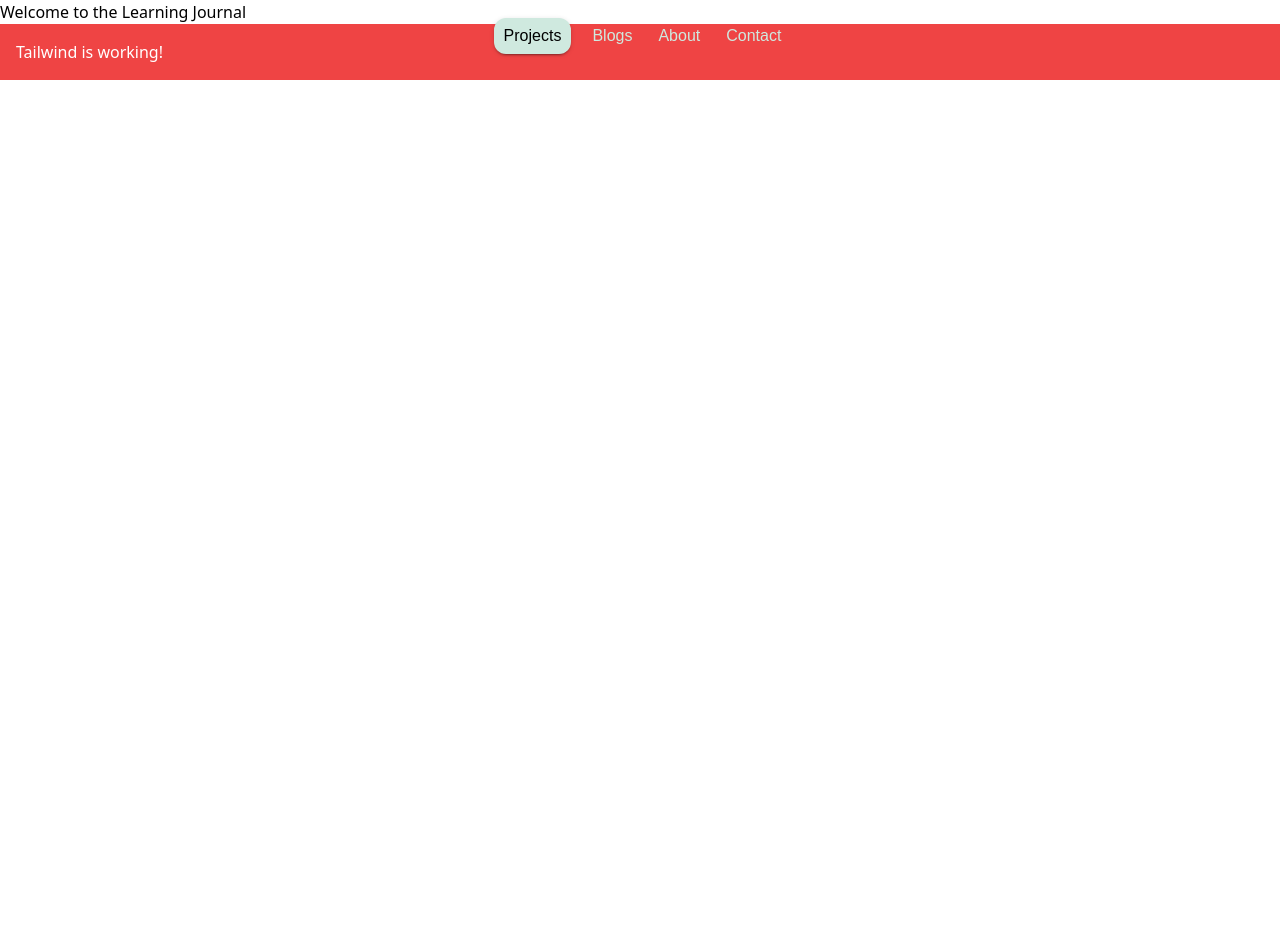
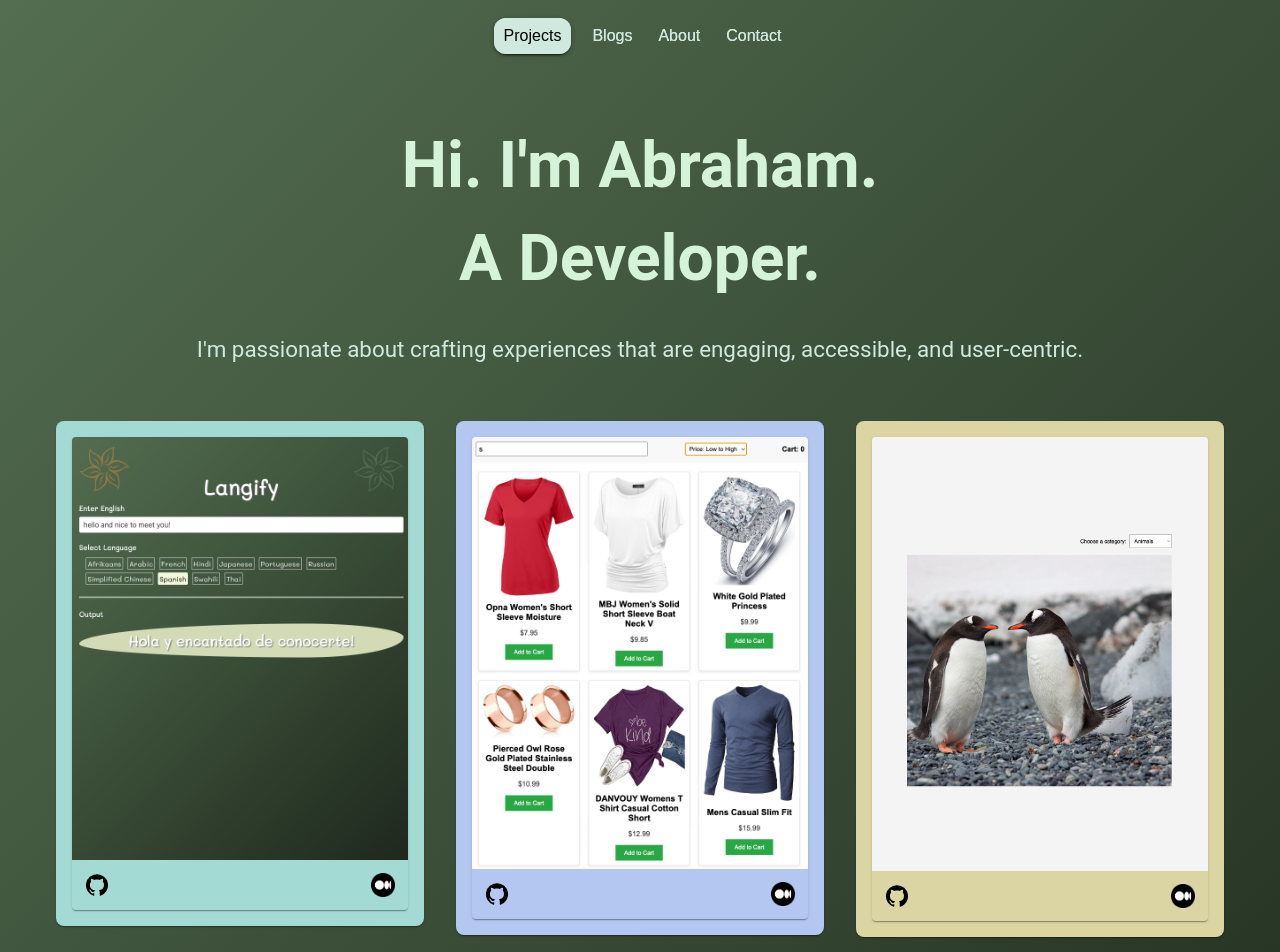
Before and after one commit to anogbidor/Portfolio-website, a Next.js app: page / in a window 1280 px wide. Shown: the top 952 px of the page. Before the commit the page ends 800 px from the top, so only its background shows below. Built offline with nearby package versions, Linux system fonts and the light colour scheme.

Commit message:
home page sorted

```diff
--- a/src/components/Cards.tsx
+++ b/src/components/Cards.tsx
@@ -3,10 +3,8 @@ import {
   Box,
   Card,
   CardActions,
-  CardContent,
   CardMedia,
   IconButton,
-  Typography,
   Grid,
   Paper,
 } from '@mui/material'
@@ -37,7 +35,7 @@ const Layout: React.FC = () => {
       image: '/images/projectListing.png',
       title: 'Sample Title 2',
       backgroundColor: '#b3c7f1',
-      githubUrl: 'https://github.com/your-repo', // Replace with your GitHub URL
+      githubUrl: 'https://github.com/anogbidor/Product-listing-page', // Replace with your GitHub URL
       mediumUrl: 'https://medium.com/@your-profile', // Replace with your Medium URL
     },
     {
--- a/src/components/Test.tsx
+++ /dev/null
@@ -1,5 +0,0 @@
-const Test: React.FC = () => {
-  return <div className='bg-red-500 text-white p-4'>Tailwind is working!</div>
-}
-
-export default Test
--- a/src/pages/index.tsx
+++ b/src/pages/index.tsx
@@ -1,13 +1,11 @@
 // src/pages/index.tsx
 import React from 'react'
-import Test from '../components/Test'
+import Projects from '../components/Projects'
 
 const HomePage: React.FC = () => {
   return (
-    <div>
-    <h1>Welcome to the Learning Journal</h1>
-    <Test/>
-    </div>
+
+    <Projects/>
   )
 }
 
```
